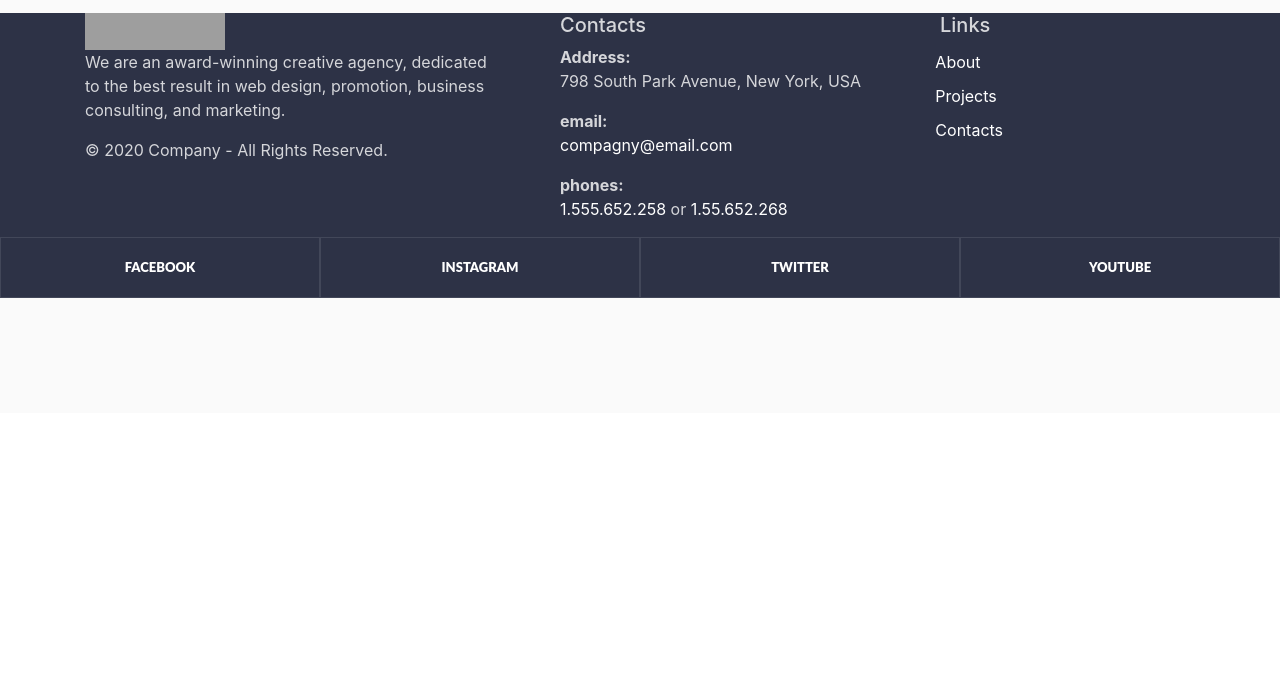
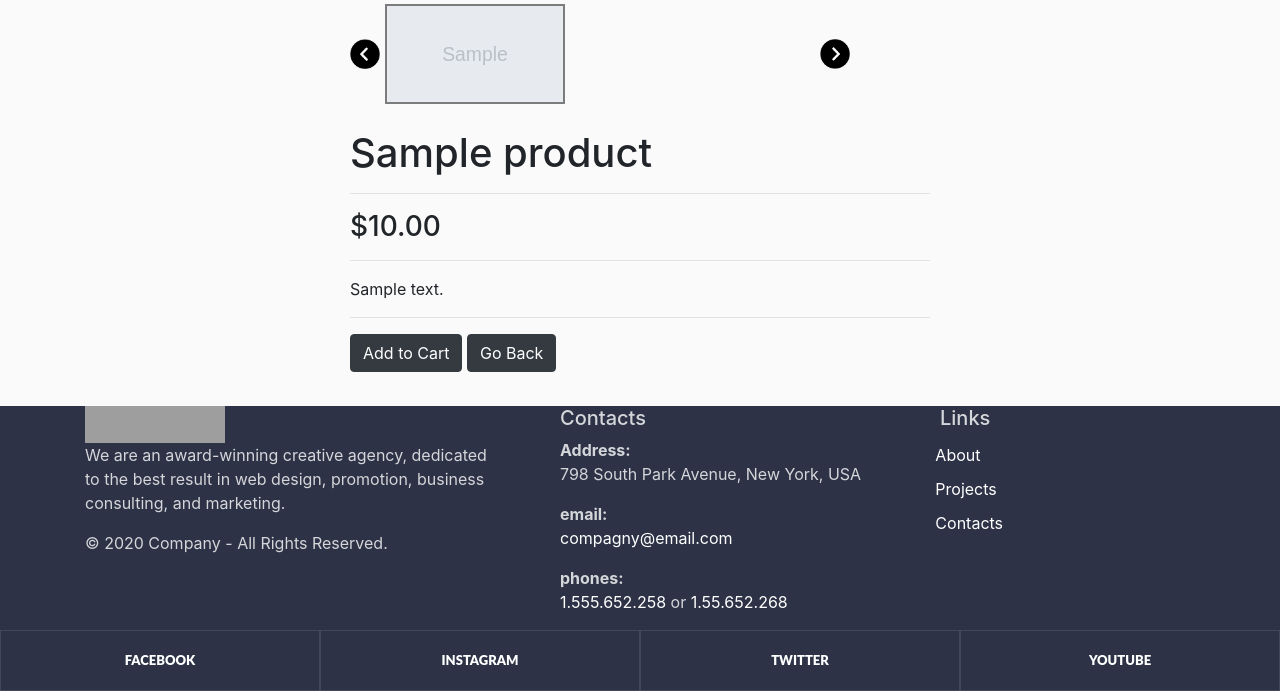
Before and after one commit to Victornzioka/MVEE, a Django app: page /detail/1/ in a window 1280 px wide. Shown: the part 387-1078 px from the top of the page. Before the commit the page ends 685 px from the top, so only its background shows below. Run offline with Django 3.2, Linux system fonts and the light colour scheme; tables that the repository leaves empty hold one stand-in row (values such as "Sample post"); grey boxes marked "Sample" are stand-in pictures; some libraries are stand-ins or nearby versions; grey boxes are pictures that could not be loaded.

Commit message:
adding a image slider on the detail page

```diff
--- a/src/mvee/settings.py
+++ b/src/mvee/settings.py
@@ -25,7 +25,7 @@ SECRET_KEY = 'f#a8j(=ef7$hb@2ijb_o6x!dgw_fbv(32*39rvdk+l0z%g%%w9'
 # SECURITY WARNING: don't run with debug turned on in production!
 DEBUG = True
 
-ALLOWED_HOSTS = []
+ALLOWED_HOSTS = ['localhost', '9fa997c9b02c.ngrok.io']
 
 
 # Application definition
--- a/src/static/css/main.css
+++ b/src/static/css/main.css
@@ -135,3 +135,102 @@ ul, ol {
     visibility: hidden;
     transition: .22s ease;
 }
+
+
+
+
+
+#content-wrapper{
+    display: flex;
+    flex-wrap: wrap;
+    justify-content: center;
+    align-items: center;
+}
+
+.column{
+    width: 600px;
+    padding: 10px;
+}
+
+#featured{
+    width: 400px;
+    height: 300px;
+    object-fit: fill;
+    cursor: pointer;
+    border: 2px solid black;
+
+}
+
+.thumbnail-detail{
+    object-fit: cover;
+    width: 180px;
+    height: 100px;
+    cursor: pointer;
+    opacity: 0.5;
+    margin: 5px;
+    border: 2px solid black;
+
+}
+
+.thumbnail-detail:hover{
+    opacity:1;
+}
+
+.active{
+    opacity: 1;
+}
+
+#slide-wrapper{
+    max-width: 500px;
+    display: flex;
+    min-height: 100px;
+    align-items: center;
+}
+
+#slider{
+    width: 440px;
+    display: flex;
+    flex-wrap: nowrap;
+    overflow-x: hidden;
+}
+
+#slider{
+    width: 440px;
+    display: flex;
+    flex-wrap: nowrap;
+    overflow-x: auto;
+}
+
+#slider::-webkit-scrollbar {
+    width: 8px;
+
+}
+
+#slider::-webkit-scrollbar-track {
+    -webkit-box-shadow: inset 0 0 6px rgba(0,0,0,0.3);
+
+}
+
+#slider::-webkit-scrollbar-thumb {
+  background-color: #dede2e;
+  outline: 1px solid slategrey;
+   border-radius: 100px;
+
+}
+
+#slider::-webkit-scrollbar-thumb:hover{
+    background-color: #18b5ce;
+}
+
+.arrow{
+    width: 30px;
+    height: 30px;
+    cursor: pointer;
+    transition: .3s;
+}
+
+.arrow:hover{
+    opacity: .5;
+    width: 35px;
+    height: 35px;
+}
--- a/src/static/js/cart.js
+++ b/src/static/js/cart.js
@@ -38,3 +38,35 @@ function UpdateUserOrder(productId, action){
 		location.reload()
 	})
 }
+
+
+// js code to work on the image slider in the detail page
+	let thumbnails = document.getElementsByClassName('thumbnail-detail')
+	let activeImages = document.getElementsByClassName('active')
+	for (var i=0; i < thumbnails.length; i++){
+		thumbnails[i].addEventListener('click', function(){
+
+			if (activeImages.length > 0){
+				activeImages[0].classList.remove('active')
+			}
+
+			this.classList.add('active')
+			document.getElementById('featured').src = this.src
+		})
+
+
+	}
+
+	const buttonRight = document.getElementById('slideRight');
+	const buttonLeft = document.getElementById('slideLeft');
+
+
+	buttonRight.addEventListener('click', function(){
+		document.getElementById('slider').scrollLeft += 180;
+	})
+
+
+
+	buttonLeft.addEventListener('click', function(){
+	  document.getElementById('slider').scrollLeft -= 180;
+	})
--- a/src/store/admin.py
+++ b/src/store/admin.py
@@ -7,3 +7,4 @@ admin.site.register(Customer)
 admin.site.register(Product)
 admin.site.register(Order)
 admin.site.register(OrderItem)
+admin.site.register(Image)
--- a/src/store/models.py
+++ b/src/store/models.py
@@ -26,7 +26,24 @@ class Product(models.Model):
 	name = models.CharField(max_length=100)
 	price = models.DecimalField(decimal_places=2, max_digits=9)
 	description = models.TextField(null=True, blank=True)
-	image = models.ImageField(null=True, blank=True)
+	featured = models.ImageField(null=True, blank=True)
+
+	def __str__(self):
+		return self.name
+
+	@property
+	def imageURL(self):
+		try:
+			url = self.featured.url
+		except Exception as e:
+			url = ''
+		return url
+
+
+class Image(models.Model):
+	product = models.ForeignKey(Product, on_delete=models.CASCADE)
+	name = models.CharField(max_length=200)
+	image = models.ImageField()
 
 	def __str__(self):
 		return self.name
@@ -35,8 +52,9 @@ class Product(models.Model):
 	def imageURL(self):
 		try:
 			url = self.image.url
-		except Exception as e:
+		except:
 			url = ''
+		print('URL:', url)
 		return url
 
 
--- a/src/store/templates/store/base.html
+++ b/src/store/templates/store/base.html
@@ -35,7 +35,7 @@
 <body>
 
 	<!-- Navigation -->
-	<nav class="navbar navbar-expand-lg navbar-dark bg-dark static-top">
+	<nav class="navbar navbar-expand-lg navbar-dark bg-dark sticky-top">
 
 	    <a class="navbar-brand" href="{% url 'store' %}">
 	          <img src="http://placehold.it/150x50?text=Logo" alt="">
--- a/src/store/templates/store/detail.html
+++ b/src/store/templates/store/detail.html
@@ -1,9 +1,9 @@
 {% extends 'store/base.html' %}
-{% load static %}
+<!-- {% load static %} -->
 
 
 {% block content %}
-	<div class="detail">
+	<!-- <div class="detail mt-4">
 		<div class="detail-element">
 			<img class="thumbnail" src="{{detail.imageURL}}"><br>
 		</div>
@@ -17,5 +17,47 @@
 			<h4><strong>${{detail.price}}</strong></h4>
 
 		</div>
+	</div> -->
+
+
+	<div id="content-wrapper">
+		<div class="column">
+			<img id="featured" src="{{detail.imageURL}}">
+
+			<div id="slide-wrapper">
+				<img id="slideLeft" class="arrow" src="{% static 'images/arrow-left.png' %}">
+
+				<div id="slider">
+					{% for image in detail.image_set.all%}
+
+
+						<img class="thumbnail-detail" src="{{image.imageURL}}">
+
+					{% endfor %}
+
+				</div>
+
+				<img id="slideRight" class="arrow" src="{% static 'images/arrow-right.png' %}">
+			</div>
+		</div>
+
+		<div class="column">
+			<h1>{{detail.name}}</h1>
+			<hr>
+			<h3>${{detail.price}}</h3>
+			<hr>
+
+			<p>{{detail.description}}</p>
+			<hr>
+
+			<!-- <input value=1 type="number"> -->
+			<div style="display: inline-block;">
+				<button data-product={{detail.id}} data-action = 'add' class="btn btn-dark update-cart">Add to Cart</button>
+				<a href="{% url 'store' %}" class="btn btn-dark">Go Back</a>
+			</div>
+
+
+		</div>
 	</div>
+
 {% endblock %}
```
Also changed, not shown: src/static/images/2bdbungalow_uSOqZj1.jpg (added), src/static/images/arrow-left.png (added), src/static/images/arrow-right.png (added), src/static/images/lightbungalow_f3JASw8.jpeg (added), src/static/images/simplehouse_bkczvhb.jpeg (added), src/store/migrations/0002_auto_20210814_0822.py (added).
